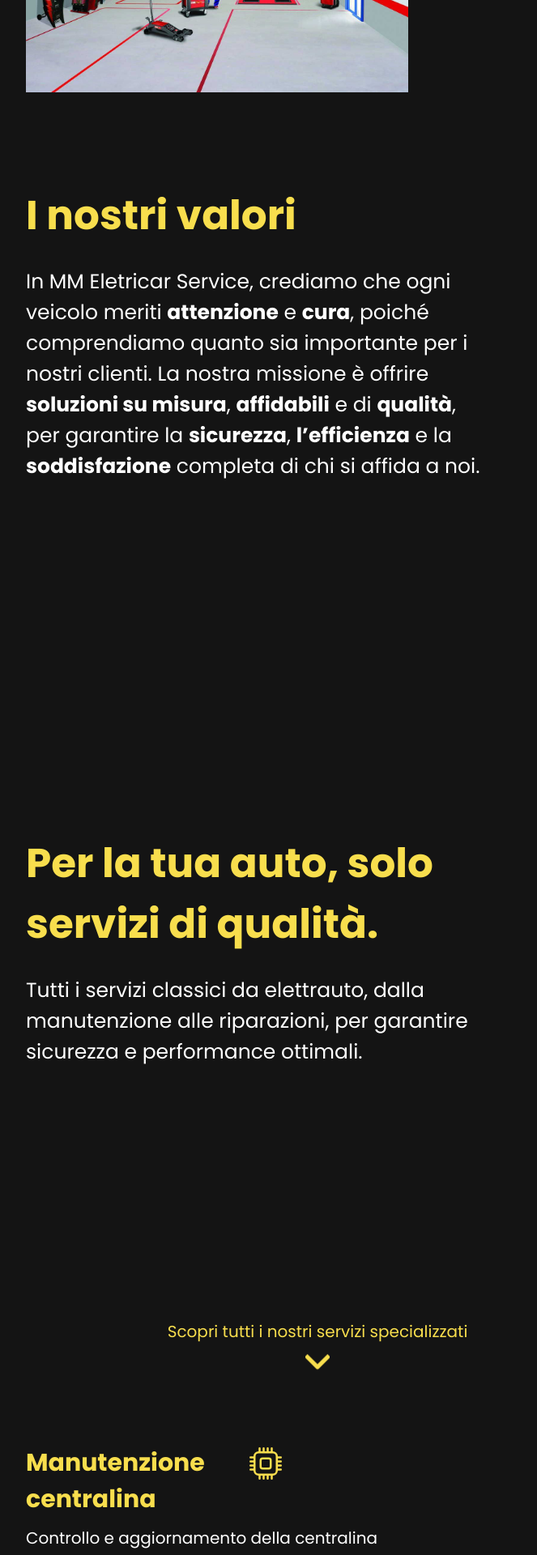
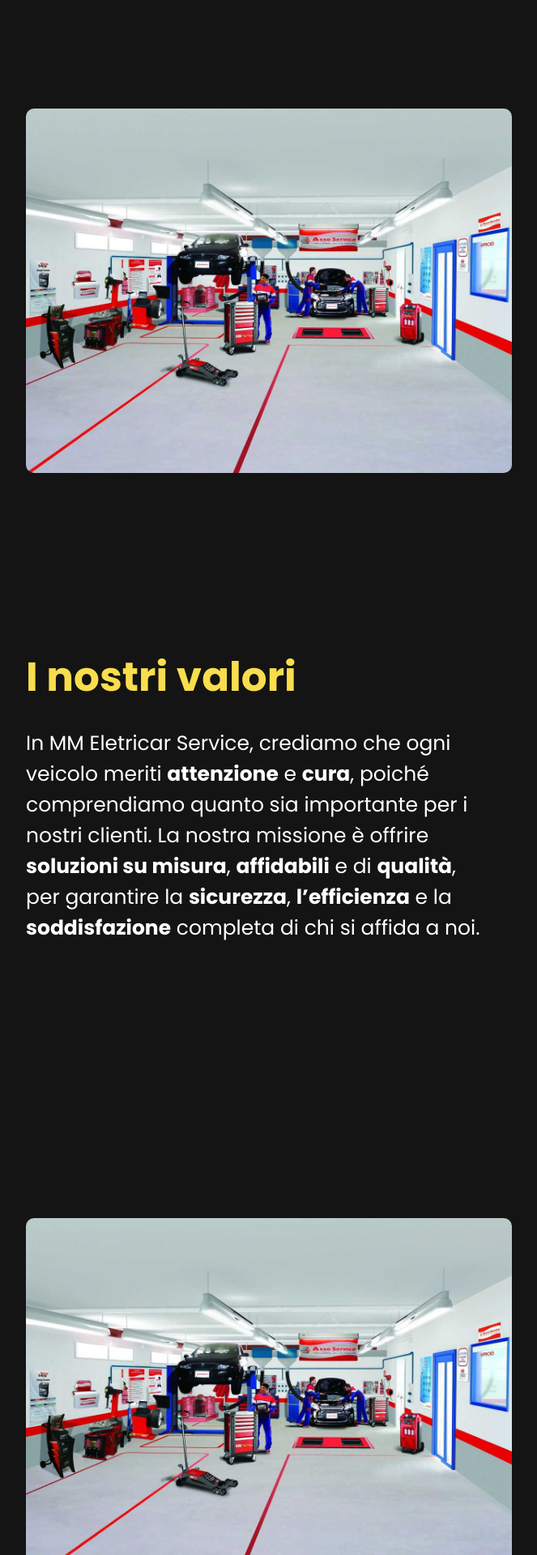
Before and after one commit to michelepatella/mmeletricarservice.it, a React (Create React App) app: page / in a window 1280 px wide. Shown: the part 2040-3960 px from the top of the page at 81% size, without its empty margins (248-911 px from the left). Built offline with nearby package versions, Linux system fonts and the light colour scheme.

Commit message:
images added to all the sections, some bugs need to be fixed

```diff
--- a/src/css/home/HomeContent.css
+++ b/src/css/home/HomeContent.css
@@ -34,23 +34,6 @@
     animation-delay: 1.2s;
 }
 
-.home-image-container {
-    display: flex;
-    height: auto;
-    justify-content: center;
-    align-items: center;
-    max-height: 100vh;
-    border-radius: 10px;
-    overflow: hidden;
-}
-
-.home-image-container img {
-    height: auto;
-    object-fit: contain;
-    max-width: 100%;
-    max-height: 100%;
-}
-
 /* ------ Big screen ------- */
 @media (min-width: 1025px){
     .title-container {
@@ -69,12 +52,6 @@
         margin-top: var(--home_subtitle_margin_top_and_left_big);
     }
 
-    .home-image-container {
-        margin-left: var(--home_title_container_margin_left_big);
-        margin-right: var(--margin_right_image_big);
-        margin-top: var(--margin_top_image_big);
-        margin-bottom: var(--margin_bottom_image);
-    }
 }
 
 
@@ -95,12 +72,6 @@
         font-size: var(--home_subtitle_font_size_medium);
         margin-top: var(--home_subtitle_margin_top_medium);
     }
-
-    .home-image-container {
-        margin-left: var(--home_title_container_margin_left_medium);
-        margin-right: var(--margin_right_image_medium_landscape);
-        margin-bottom: var(--margin_bottom_image);
-    }
 }
 
 /* ------ Medium screen portrait ------- */
@@ -119,12 +90,6 @@
     .home-description {
         font-size: var(--home_subtitle_font_size_medium);
         margin-top: var(--home_subtitle_margin_top_medium);
-    }
-
-    .home-image-container {
-        margin-left: var(--home_title_container_margin_left_medium);
-        margin-right: var(--margin_right_image_medium_portrait);
-        margin-bottom: var(--margin_bottom_image);
     }
 }
 
@@ -148,12 +113,6 @@
         margin-top: var(--home_subtitle_margin_top_small_portrait);
         margin-left: var(--home_subtitle_margin_left_small_portrait);
     }
-
-    .home-image-container {
-        margin-left: var(--home_title_container_margin_left_small_portrait);
-        margin-right: var(--margin_right_image_small_portrait);
-        margin-bottom: var(--margin_bottom_image);
-    }
 }
 
 /* ------ Small screen landscape ------- */
@@ -175,10 +134,4 @@
         margin-top: var(--home_subtitle_margin_top_small_landscape);
         margin-left: var(--home_subtitle_margin_left_small_landscape);
     }
-
-    .home-image-container {
-        margin-left: var(--home_title_container_margin_left_small_landscape);
-        margin-right: var(--margin_right_image_small_landscape);
-        margin-bottom: var(--margin_bottom_image);
-    }
 }
--- /dev/null
+++ b/src/css/other/Image.css
@@ -0,0 +1,59 @@
+/* Common styles */
+.image-container {
+    display: flex;
+    height: auto;
+    justify-content: center;
+    align-items: center;
+    max-height: 100vh;
+    border-radius: 10px;
+    overflow: hidden;
+    margin-bottom: var(--margin_bottom_image);
+}
+
+.image-container img {
+    height: auto;
+    object-fit: contain;
+    max-width: 100%;
+    max-height: 100%;
+}
+
+/* ------ Big screen ------- */
+@media (min-width: 1025px) {
+    .image-container {
+        margin-left: var(--home_title_container_margin_left_big);
+        margin-right: var(--margin_right_image_big);
+        margin-top: var(--margin_top_image_big);
+    }
+}
+
+/* ------ Medium screen landscape ------- */
+@media (min-height: 768px) and (max-width: 1024px) and (orientation: landscape) {
+    .home-image-container {
+        margin-left: var(--home_title_container_margin_left_medium);
+        margin-right: var(--margin_right_image_medium_landscape);
+    }
+}
+
+/* ------ Medium screen portrait ------- */
+@media (min-width: 768px) and (max-width: 1024px) and (orientation: portrait) {
+    .home-image-container {
+        margin-left: var(--home_title_container_margin_left_medium);
+        margin-right: var(--margin_right_image_medium_portrait);
+    }
+}
+
+/* ------ Small screen portrait ------- */
+@media (max-width: 767px) and (orientation: portrait) {
+    .home-image-container {
+        margin-left: var(--home_title_container_margin_left_small_portrait);
+        margin-right: var(--margin_right_image_small_portrait);
+    }
+}
+
+/* ------ Small screen landscape ------- */
+@media (max-height: 767px) and (orientation: landscape) and (max-width: 1024px) {
+    .home-image-container {
+        margin-left: var(--home_title_container_margin_left_small_landscape);
+        margin-right: var(--margin_right_image_small_landscape);
+    }
+}
--- a/src/js/chi siamo/ChiSiamo.js
+++ b/src/js/chi siamo/ChiSiamo.js
@@ -2,6 +2,8 @@ import '../../css/chi siamo/ChiSiamo.css';
 import React, { useRef } from "react";
 import { CHI_SIAMO_DESCRIPTION, CHI_SIAMO_TITLE } from "../utility/constants";
 import useIntersectionObserver from "../utility/useIntersectionObserver";
+import '../../css/other/Image.css';
+import '../../css/variables/imageVariables.css';
 
 /**
  * This component contains the chi siamo section
@@ -14,6 +16,7 @@ function ChiSiamo() {
     useIntersectionObserver(subtitleRef);
 
     return (
+        <>
             <div id="chi-siamo" className="chi-siamo-container">
                 {/* Title */}
                 <h2 className="chi-siamo-title">{CHI_SIAMO_TITLE}</h2>
@@ -21,13 +24,15 @@ function ChiSiamo() {
                 {/* Description */}
                 <p ref={subtitleRef} className="chi-siamo-subtitle"
                    dangerouslySetInnerHTML={{__html: CHI_SIAMO_DESCRIPTION}}/>
+            </div>
 
-            <div className="home-image-container">
+            <div className="image-container">
                 <img src="/images/home-image.jpeg"/>
             </div>
 
-        </div>
-    );
+        </>
+    )
+        ;
 }
 
 export default ChiSiamo;
--- a/src/js/chi siamo/NostriValori.js
+++ b/src/js/chi siamo/NostriValori.js
@@ -2,6 +2,8 @@ import '../../css/chi siamo/NostriValori.css';
 import React, {useRef} from "react";
 import {NOSTRI_VALORI_DESCRIPTION, NOSTRI_VALORI_TITLE} from "../utility/constants";
 import useIntersectionObserver from "../utility/useIntersectionObserver";
+import '../../css/variables/imageVariables.css';
+import '../../css/other/Image.css';
 
 /**
  * This component contains the i nostri valori section, subsection of chi siamo
@@ -21,7 +23,12 @@ function NostriValori() {
                 <h2 className="nostri-valori-title">{NOSTRI_VALORI_TITLE}</h2>
 
                 {/* Description */}
-                <p className="nostri-valori-subtitle" ref={subtitleRef} dangerouslySetInnerHTML={{ __html: NOSTRI_VALORI_DESCRIPTION }} />
+                <p className="nostri-valori-subtitle" ref={subtitleRef}
+                   dangerouslySetInnerHTML={{__html: NOSTRI_VALORI_DESCRIPTION}}/>
+            </div>
+
+            <div className="image-container">
+                <img src="/images/home-image.jpeg"/>
             </div>
         </>
     );
--- a/src/js/home/HomeContent.js
+++ b/src/js/home/HomeContent.js
@@ -1,6 +1,7 @@
 import React from "react";
 import {HOME_TITLE, HOME_SUBTITLE} from "../utility/constants";
 import '../../css/home/HomeContent.css';
+import '../../css/other/Image.css';
 import '../../css/variables/imageVariables.css';
 
 /**
@@ -23,7 +24,7 @@ function HomeContent() {
 
         </div>
 
-        <div className="home-image-container">
+        <div className="image-container">
             <img src="/images/home-image.jpeg"/>
         </div>
 
--- a/src/js/servizi/IntroServizi.js
+++ b/src/js/servizi/IntroServizi.js
@@ -3,6 +3,8 @@ import React, {useRef} from "react";
 import {INTRO_SERVIZI_TITLE, INTRO_SERVIZI_DESCRIPTION, ARROW_LABEL} from "../utility/constants";
 import useIntersectionObserver from "../utility/useIntersectionObserver";
 import {scrollToSection} from "../utility/scrollToSection";
+import '../../css/variables/imageVariables.css';
+import '../../css/other/Image.css';
 
 /**
  * This component contains the intro servizi section
@@ -19,10 +21,15 @@ function IntroServizi() {
             {/* Intro servizi description definition */}
             <div id="intro-servizi" className="intro-servizi-container">
                 {/* Title */}
-                <h2 className="intro-servizi-title" dangerouslySetInnerHTML={{ __html: INTRO_SERVIZI_TITLE }}/>
+                <h2 className="intro-servizi-title" dangerouslySetInnerHTML={{__html: INTRO_SERVIZI_TITLE}}/>
 
                 {/* Description */}
-                <p className="intro-servizi-subtitle" ref={subtitleRef} dangerouslySetInnerHTML={{ __html: INTRO_SERVIZI_DESCRIPTION }}/>
+                <p className="intro-servizi-subtitle" ref={subtitleRef}
+                   dangerouslySetInnerHTML={{__html: INTRO_SERVIZI_DESCRIPTION}}/>
+            </div>
+
+            <div className="image-container">
+                <img src="/images/home-image.jpeg"/>
             </div>
 
             <div className="arrow-and-label-container">
@@ -30,6 +37,7 @@ function IntroServizi() {
                 <p className="arrow-label">{ARROW_LABEL}</p>
                 <button className="arrow-button" onClick={() => scrollToSection('altri-servizi', null)}></button>
             </div>
+
         </>
     );
 }
```
Lines whose indentation alone changed are shown as unchanged.
